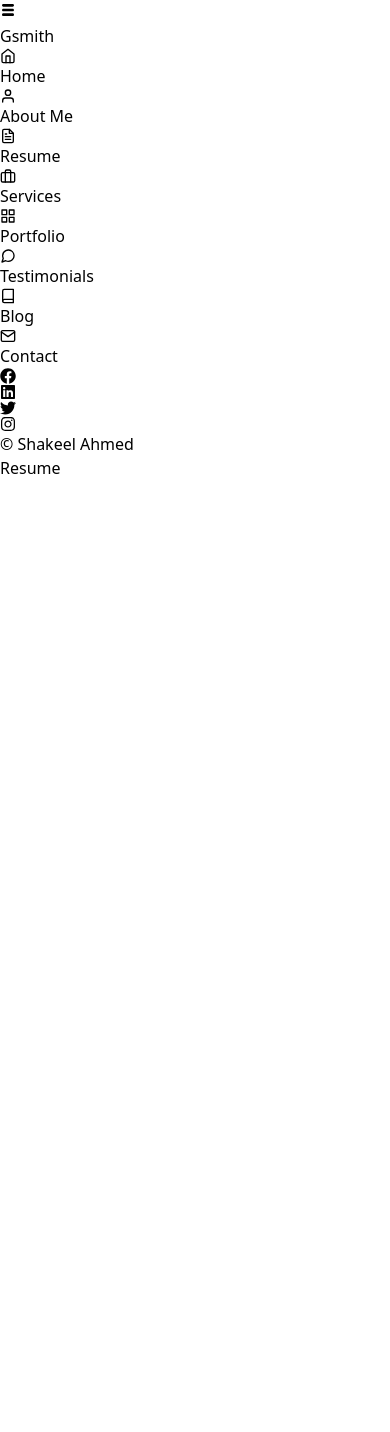
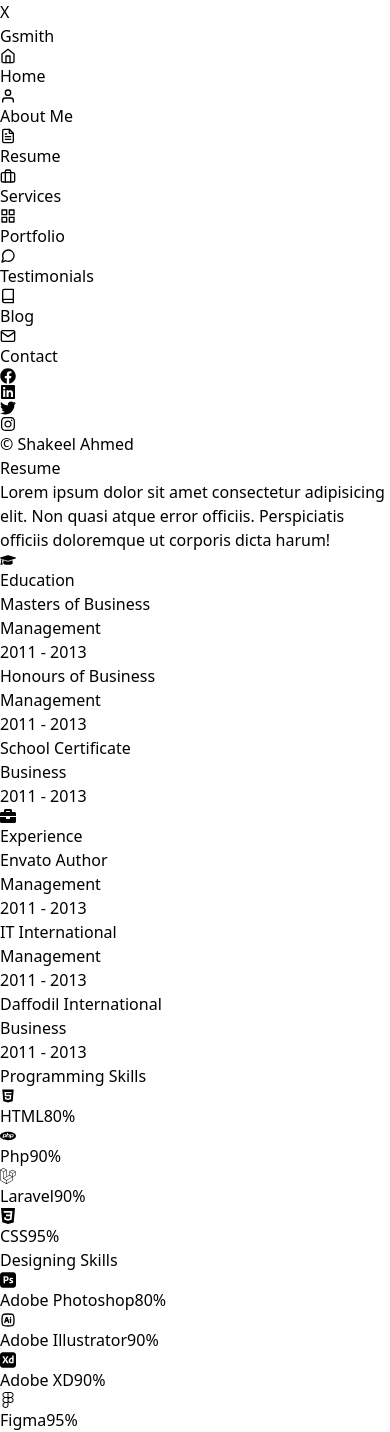
Before and after one commit to shakeelahmadcoder/GFX-Portfolio-Website-, a React (Vite) app: page /resume in a window 390 px wide. Before the commit the page ends 844 px from the top, so only its background shows below. Built offline with nearby package versions, Linux system fonts and the light colour scheme.

Commit message:
about and resume component

```diff
--- a/src/App.jsx
+++ b/src/App.jsx
@@ -9,50 +9,55 @@
 import Testimonials from './components/Pages/Testimonials'
 import Resume from './components/Pages/Resume'
 import Services from './components/Pages/Services'
-import { TiThMenu } from "react-icons/ti";
-import { IoClose } from 'react-icons/io5'
-import { FaWindowClose } from 'react-icons/fa'
 
 const App = () => {
   const [isOpneSidebar, setIsOpneSidebar] = useState(false)
-  const toggleSide = () => {
+  const handleOpenSidebar = () => {
     setIsOpneSidebar(!isOpneSidebar)
   }
+
   return (
     <Router>
-      <div className='min-h-screen flex relative'>
+      <div className="min-h-screen flex relative">
+        {/* Hamburger Button */}
         {!isOpneSidebar ? (
-          <button className='absolute z-50 text-white right-2 top-2' onClick={toggleSide}>
-            <TiThMenu className='w-8 h-8' />
+          <button
+            className="absolute md:hidden top-3 right-3 z-50 text-white text-4xl font-bold"
+            onClick={handleOpenSidebar}
+          >
+            X
           </button>
         ) : (
-          <button className='absolute z-50 text-white left-36 top-2' onClick={toggleSide}>
-            <FaWindowClose className='w-8 h-8 font-bold' />
+          <button
+            className="absolute md:hidden top-3 right-3 z-50 text-white text-4xl font-bold"
+            onClick={handleOpenSidebar}
+          >
+           &#9776;
           </button>
+        )}
 
-        )}
         {/* Sidebar */}
         <div
-          className={`bg-black text-white p-5 fixed h-full z-40 top-0 transition-transform duration-300 ${isOpneSidebar ? 'translate-x-0' : '-translate-x-full'
-            }`}
+          className={`${
+            !isOpneSidebar ? 'translate-x-0' : '-translate-x-full'
+          } bg-black h-screen w-[70%] md:w-[20%] p-5 fixed md:relative transform transition-transform duration-300 z-40`}
         >
           <Sidebar />
         </div>
 
-
-        <div className='bg-gray-500  text-white w-[100%] md:w-[80%] ml-auto'>
+        {/* Main Content */}
+        <div className="bg-[#242424] text-white w-full md:w-[80%] ">
           <Routes>
-            <Route path='/' element={<Home />} />
-            <Route path='/about' element={<About />} />
-            <Route path='/resume' element={<Resume />} />
-            <Route path='/services' element={<Services />} />
-            <Route path='/portfolio' element={<Portfolio />} />
-            <Route path='/testimonials' element={<Testimonials />} />
-            <Route path='/blog' element={<Blog />} />
-            <Route path='/contact' element={<Contact />} />
+            <Route path="/" element={<Home />} />
+            <Route path="/about" element={<About />} />
+            <Route path="/resume" element={<Resume />} />
+            <Route path="/services" element={<Services />} />
+            <Route path="/portfolio" element={<Portfolio />} />
+            <Route path="/testimonials" element={<Testimonials />} />
+            <Route path="/blog" element={<Blog />} />
+            <Route path="/contact" element={<Contact />} />
           </Routes>
         </div>
-
       </div>
     </Router>
   )
--- a/src/components/Pages/About.jsx
+++ b/src/components/Pages/About.jsx
@@ -1,9 +1,107 @@
-import React from 'react'
-
+import React from "react";
+import { FaBriefcase, FaCheckCircle, FaMusic, FaPlane, FaFilm, FaCamera } from "react-icons/fa";
+import bgImage from '../../assets/Images/1.jpg';
 const About = () => {
   return (
-    <div>About</div>
-  )
-}
+    <div className="h-screen overflow-auto text-white py-12 px-8 lg:px-16">
+      {/* About Header */}
+      <h1 className="text-4xl lg:text-5xl font-bold text-center mb-6">About Me</h1>
+      <p className="text-gray-400 text-center mb-10 px-6 lg:px-32">
+        Lorem ipsum dolor sit amet, consectetur adipisicing elit, sed do eiusmod tempor incididunt ut labore et dolore magna aliqua. Quis ipsum suspendisse ultrices.
+      </p>
 
-export default About
+      {/* About Section */}
+      <div className="grid grid-cols-1 lg:grid-cols-2 gap-8 lg:gap-16 items-center mb-16">
+        {/* Image Section */}
+        <div className="relative mx-auto lg:mx-0">
+          <div className="w-60 h-60 lg:w-72 lg:h-72 bg-yellow-500 absolute top-5 left-5 -z-10"></div>
+          <img
+            src={bgImage} // Replace with actual image URL
+            alt="Profile"
+            className="relative z-10 rounded-lg shadow-lg"
+          />
+        </div>
+
+        {/* Text Section */}
+        <div>
+          <h2 className="text-yellow-400 text-3xl lg:text-4xl font-bold mb-2">Randy G. Smith</h2>
+          <h3 className="text-lg text-gray-300 font-semibold mb-4">UI/UX Designer</h3>
+          <p className="text-gray-400 mb-6 leading-relaxed">
+            Hello! I’m Alex Smith, a self-taught & award-winning Digital Designer & Developer with over five years of work experience. I started in my children’s room and got to renowned digital agencies. Now I’m based in USA, working for Apple, and enjoying life in the countryside.
+          </p>
+          <div className="flex gap-4">
+            <button className="bg-yellow-500 text-gray-900 px-6 py-2 rounded-full font-bold hover:bg-yellow-600 transition duration-300">
+              Download CV
+            </button>
+            <button className="border border-yellow-500 px-6 py-2 rounded-full font-bold text-yellow-400 hover:bg-yellow-500 hover:text-gray-900 transition duration-300">
+              Hire Me
+            </button>
+          </div>
+        </div>
+      </div>
+
+      {/* My Journey and My Interests */}
+      <div className="grid grid-cols-1 md:grid-cols-2 gap-12">
+        {/* My Journey */}
+        <div>
+          <h3 className="text-yellow-400 text-2xl font-semibold mb-6">My Journey</h3>
+          <ul className="space-y-4">
+            <li className="flex items-center gap-4">
+              <FaBriefcase className="text-yellow-400 text-2xl" />
+              <div>
+                <h4 className="text-lg font-semibold">5 Years Job</h4>
+                <p className="text-gray-400 text-sm">Experience</p>
+              </div>
+            </li>
+            <li className="flex items-center gap-4">
+              <FaCheckCircle className="text-yellow-400 text-2xl" />
+              <div>
+                <h4 className="text-lg font-semibold">500+ Projects</h4>
+                <p className="text-gray-400 text-sm">Completed</p>
+              </div>
+            </li>
+            <li className="flex items-center gap-4">
+              <FaBriefcase className="text-yellow-400 text-2xl" />
+              <div>
+                <h4 className="text-lg font-semibold">Freelance</h4>
+                <p className="text-gray-400 text-sm">Available</p>
+              </div>
+            </li>
+            <li className="flex items-center gap-4">
+              <FaCheckCircle className="text-yellow-400 text-2xl" />
+              <div>
+                <h4 className="text-lg font-semibold">Support</h4>
+                <p className="text-gray-400 text-sm">24/7</p>
+              </div>
+            </li>
+          </ul>
+        </div>
+
+        {/* My Interests */}
+        <div>
+          <h3 className="text-yellow-400 text-2xl font-semibold mb-6">My Interests</h3>
+          <div className="grid grid-cols-2 gap-6">
+            <div className="flex items-center gap-3">
+              <FaMusic className="text-yellow-400 text-2xl" />
+              <span className="text-lg font-semibold">Music</span>
+            </div>
+            <div className="flex items-center gap-3">
+              <FaPlane className="text-yellow-400 text-2xl" />
+              <span className="text-lg font-semibold">Travel</span>
+            </div>
+            <div className="flex items-center gap-3">
+              <FaFilm className="text-yellow-400 text-2xl" />
+              <span className="text-lg font-semibold">Movie</span>
+            </div>
+            <div className="flex items-center gap-3">
+              <FaCamera className="text-yellow-400 text-2xl" />
+              <span className="text-lg font-semibold">Photo</span>
+            </div>
+          </div>
+        </div>
+      </div>
+    </div>
+  );
+};
+
+export default About;
--- a/src/components/Pages/Home.jsx
+++ b/src/components/Pages/Home.jsx
@@ -1,13 +1,15 @@
 import React from 'react';
 import bgImage from '../../assets/Images/1.jpg';
+
 const Home = () => {
   return (
     <div className="relative h-screen bg-black text-white">
       {/* Background Image */}
       <div
-        className="absolute inset-0 bg-cover bg-center opacity-60"
+        className="absolute inset-0 bg-cover opacity-20"
         style={{
           backgroundImage: `url(${bgImage})`,
+          backgroundPosition: 'top center', // Focus on the face
         }}
       ></div>
 
--- a/src/components/Pages/Resume.jsx
+++ b/src/components/Pages/Resume.jsx
@@ -1,9 +1,131 @@
-import React from 'react'
+import React from "react";
+import { FaGraduationCap, FaBriefcase } from "react-icons/fa";
+import { AiFillHtml5 } from "react-icons/ai";
+import { SiPhp, SiLaravel, SiCss3, SiAdobephotoshop, SiAdobexd, SiFigma } from "react-icons/si";
+import { TbBrandAdobeIllustrator } from "react-icons/tb";
+
+// JSON Data
+const resumeData = {
+  education: [
+    { title: "Masters of Business", field: "Management", year: "2011 - 2013" },
+    { title: "Honours of Business", field: "Management", year: "2011 - 2013" },
+    { title: "School Certificate", field: "Business", year: "2011 - 2013" },
+  ],
+  experience: [
+    { title: "Envato Author", field: "Management", year: "2011 - 2013" },
+    { title: "IT International", field: "Management", year: "2011 - 2013" },
+    { title: "Daffodil International", field: "Business", year: "2011 - 2013" },
+  ],
+  programmingSkills: [
+    { title: "HTML", value: 80, icon: <AiFillHtml5 /> },
+    { title: "Php", value: 90, icon: <SiPhp /> },
+    { title: "Laravel", value: 90, icon: <SiLaravel /> },
+    { title: "CSS", value: 95, icon: <SiCss3 /> },
+  ],
+  designingSkills: [
+    { title: "Adobe Photoshop", value: 80, icon: <SiAdobephotoshop /> },
+    { title: "Adobe Illustrator", value: 90, icon: <TbBrandAdobeIllustrator /> },
+    { title: "Adobe XD", value: 90, icon: <SiAdobexd /> },
+    { title: "Figma", value: 95, icon: <SiFigma /> },
+  ],
+};
 
 const Resume = () => {
   return (
-    <div>Resume</div>
-  )
-}
+    <div className="h-screen text-white py-16 px-12 lg:px-24 overflow-y-auto">
+      {/* Resume Header */}
+      <h1 className="text-5xl font-bold text-center mb-8">Resume</h1>
+      <p className="text-gray-400 text-center mb-10 px-6 md:px-16 lg:px-32">
+        Lorem ipsum dolor sit amet consectetur adipisicing elit. Non quasi atque error officiis. Perspiciatis officiis doloremque ut corporis dicta harum!
+      </p>
 
-export default Resume
+      {/* Education & Experience */}
+      <div className="grid grid-cols-1 md:grid-cols-2 gap-12 mb-16">
+        {/* Education */}
+        <div>
+          <h2 className="text-yellow-400 text-3xl font-semibold mb-6 flex items-center gap-2">
+            <FaGraduationCap /> Education
+          </h2>
+          <ul>
+            {resumeData.education.map((edu, idx) => (
+              <li key={idx} className="mb-6">
+                <h3 className="text-xl font-bold">{edu.title}</h3>
+                <p className="text-gray-400">{edu.field}</p>
+                <span className="text-sm text-gray-500">{edu.year}</span>
+              </li>
+            ))}
+          </ul>
+        </div>
+
+        {/* Experience */}
+        <div>
+          <h2 className="text-yellow-400 text-3xl font-semibold mb-6 flex items-center gap-2">
+            <FaBriefcase /> Experience
+          </h2>
+          <ul>
+            {resumeData.experience.map((exp, idx) => (
+              <li key={idx} className="mb-6">
+                <h3 className="text-xl font-bold">{exp.title}</h3>
+                <p className="text-gray-400">{exp.field}</p>
+                <span className="text-sm text-gray-500">{exp.year}</span>
+              </li>
+            ))}
+          </ul>
+        </div>
+      </div>
+
+      {/* Skills Section */}
+      <div className="grid grid-cols-1 md:grid-cols-2 gap-12">
+        {/* Programming Skills */}
+        <div>
+          <h2 className="text-yellow-400 text-3xl font-semibold mb-6">Programming Skills</h2>
+          <ul>
+            {resumeData.programmingSkills.map((skill, idx) => (
+              <li key={idx} className="mb-6">
+                <div className="flex items-center justify-between">
+                  <span className="flex items-center gap-2 text-lg font-semibold">
+                    {skill.icon}
+                    {skill.title}
+                  </span>
+                  <span className="text-yellow-400 font-semibold">{skill.value}%</span>
+                </div>
+                <div className="w-full  h-2 rounded-full mt-2">
+                  <div
+                    className="h-full bg-yellow-400 rounded-full"
+                    style={{ width: `${skill.value}%` }}
+                  ></div>
+                </div>
+              </li>
+            ))}
+          </ul>
+        </div>
+
+        {/* Designing Skills */}
+        <div>
+          <h2 className="text-yellow-400 text-3xl font-semibold mb-6">Designing Skills</h2>
+          <ul>
+            {resumeData.designingSkills.map((skill, idx) => (
+              <li key={idx} className="mb-6">
+                <div className="flex items-center justify-between">
+                  <span className="flex items-center gap-2 text-lg font-semibold">
+                    {skill.icon}
+                    {skill.title}
+                  </span>
+                  <span className="text-yellow-400 font-semibold">{skill.value}%</span>
+                </div>
+                <div className="w-full  h-2 rounded-full mt-2">
+                  <div
+                    className="h-full bg-yellow-400 rounded-full"
+                    style={{ width: `${skill.value}%` }}
+                  ></div>
+                </div>
+              </li>
+            ))}
+          </ul>
+        </div>
+      </div>
+    </div>
+  );
+};
+
+export default Resume;
```
Also changed, not shown: src/components/Sidebar.jsx (+18 -18 lines).
